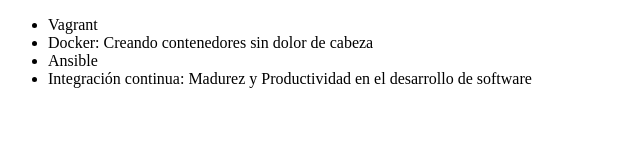
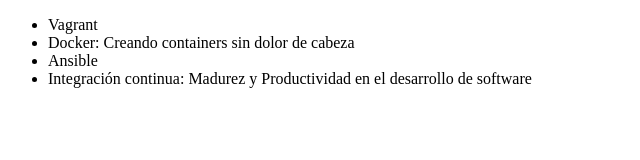
Before and after one commit to Juandeveloper1993/alura-git, a plain HTML site: page index.html in a window 1280 px wide. Shown: the full height of the page, 0-640 px from the left. Drawn offline with Linux system fonts and the light colour scheme.

Commit message:
Corrigiendo el nombre del curso de Docker

```diff
--- a/index.html
+++ b/index.html
@@ -7,7 +7,7 @@
     <body>
         <ul>
             <li>Vagrant</li>
-            <li>Docker: Creando contenedores sin dolor de cabeza</li>
+            <li>Docker: Creando containers sin dolor de cabeza</li>
             <li>Ansible</li>
             <li>Integración continua: Madurez y Productividad en el desarrollo de software</li>
         </ul>
```
